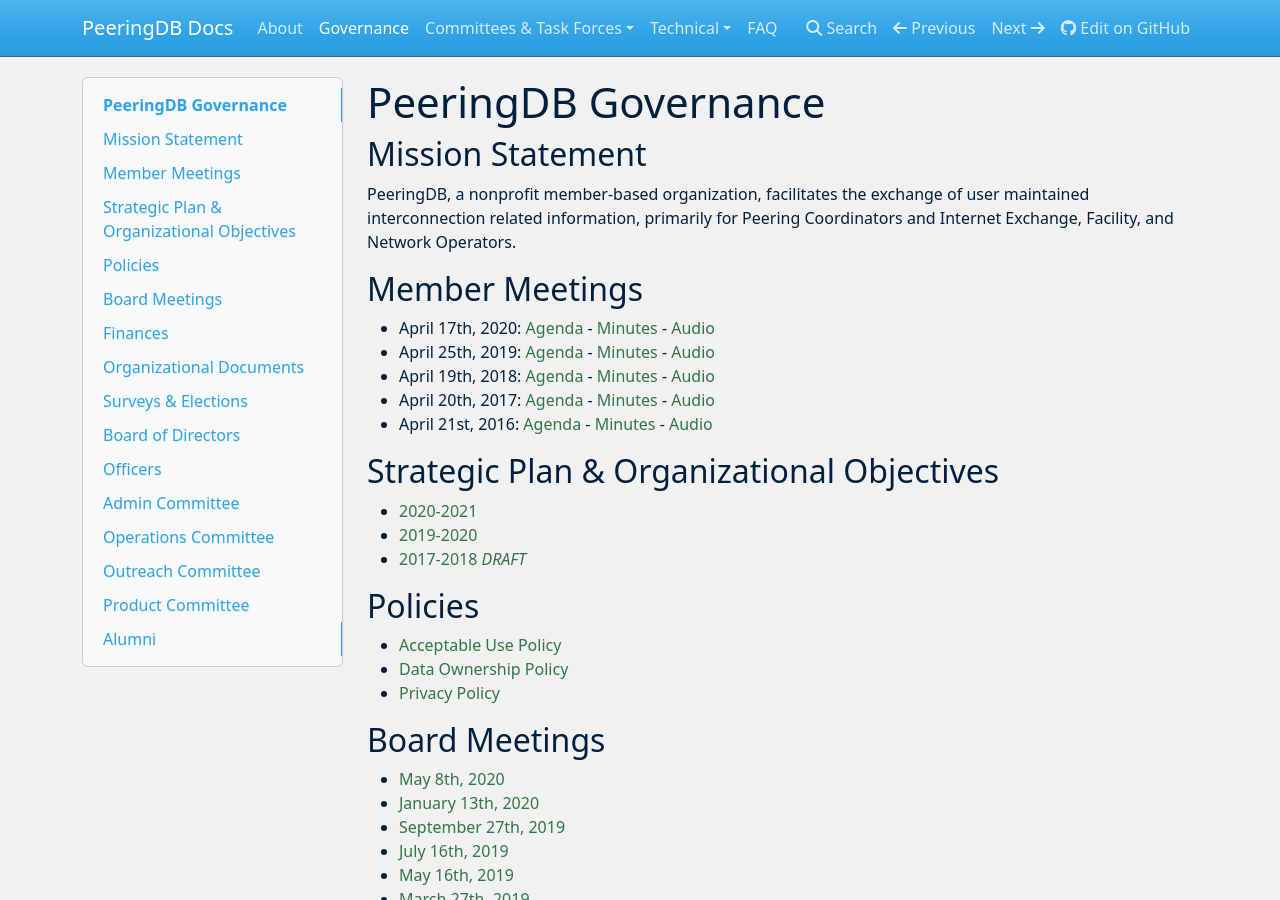
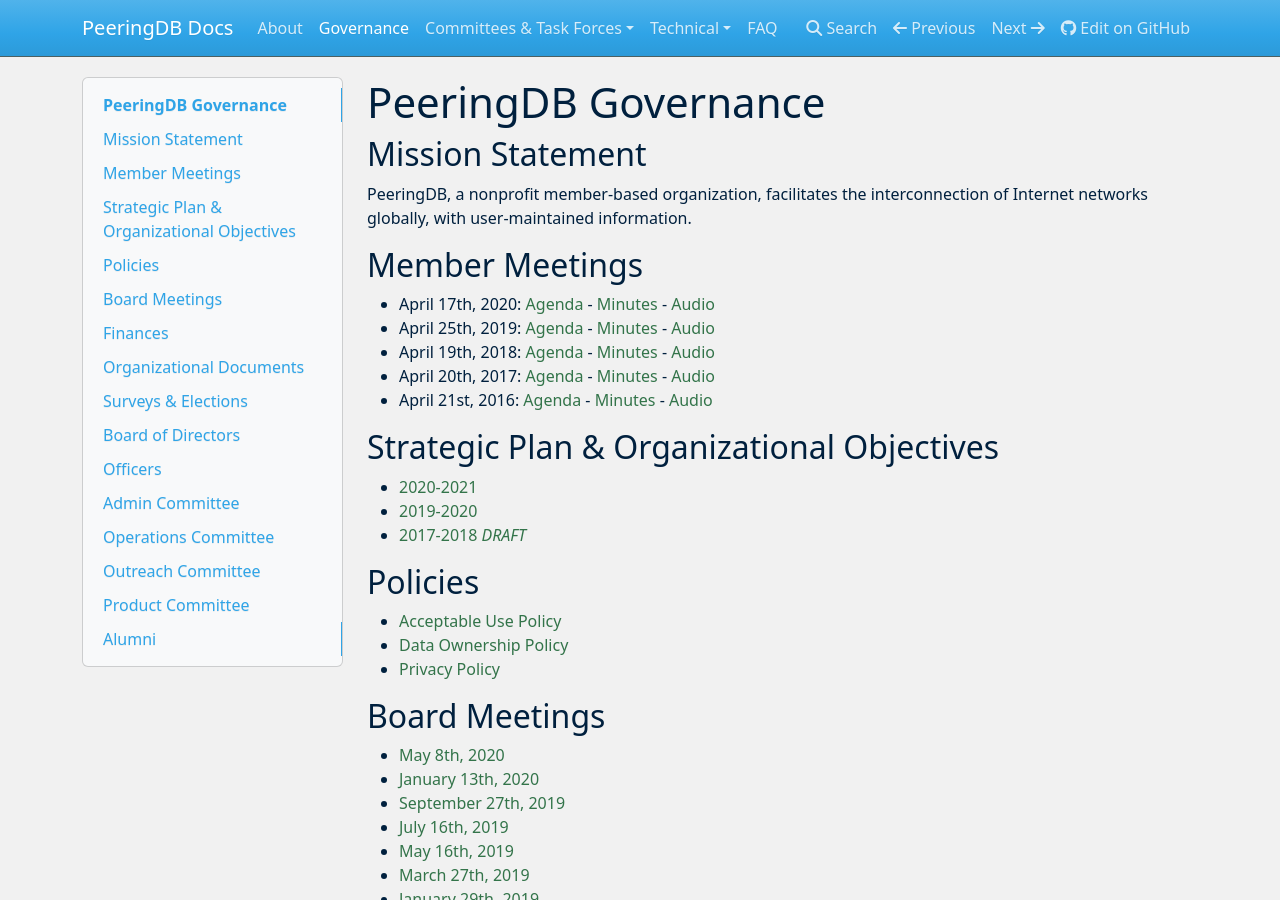
Before and after one commit to peeringdb/docs, an MkDocs documentation site: the page built from docs/gov.md, in a window 1280 px wide and 900 px high. Built offline with MkDocs 1.6.1, drawn with Linux system fonts in a browser that asks for light colours; nearby versions of some CDN libraries.

Commit message:
Update Mission Statement.

```diff
--- a/docs/gov.md
+++ b/docs/gov.md
@@ -3,7 +3,7 @@
 
 ## Mission Statement
 
-PeeringDB, a nonprofit member-based organization, facilitates the exchange of user maintained interconnection related information, primarily for Peering Coordinators and Internet Exchange, Facility, and Network Operators.
+PeeringDB, a nonprofit member-based organization, facilitates the interconnection of Internet networks globally, with user-maintained information.
 
 ## Member Meetings
 
```
